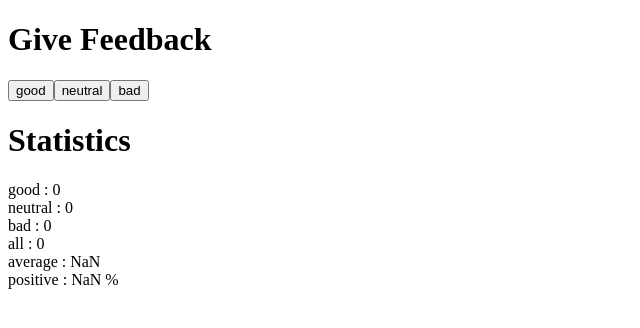
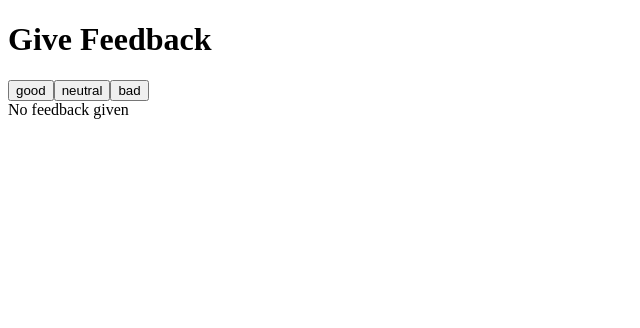
Before and after one commit to Adam-Doria/Full_stack_open_submissions, a React (Vite) app in the folder Part-1/unicafe/: page / in a window 1280 px wide. Shown: the top 328 px of the page, without its empty margins (0-640 px from the left). Built offline with nearby package versions, Linux system fonts and the light colour scheme.

Commit message:
exercise 1.9 : refacto display statistic after first feedback

```diff
--- a/Part-1/unicafe/src/App.jsx
+++ b/Part-1/unicafe/src/App.jsx
@@ -16,12 +16,11 @@ const StatisticsLabel = ({ label, count }) => {
   )
 }
 
-const Statistics = ({good, bad,neutral }) => {
-  const allFeedback= good+bad+neutral
-  const positiveFeedbackRatio = `${(good / allFeedback )*100} %`
+const Statistics = ({ good, bad, neutral }) => {
+  const allFeedback = good + bad + neutral
+  const positiveFeedbackRatio = `${(good / allFeedback) * 100} %`
   const average = (good - bad) / allFeedback
   return (
-
     <>
       <Title label={'Statistics'} />
       <StatisticsLabel label={'good'} count={good} />
@@ -42,9 +41,7 @@ function App() {
   const handleGoodFeedback = () => setGood((prev) => prev + 1)
   const handleNeutralFeedback = () => setNeutral((prev) => prev + 1)
   const handleBadFeedback = () => setBad((prev) => prev + 1)
-
-
-
+  const displayStatistic = Boolean(good || bad || neutral)
 
   return (
     <>
@@ -52,10 +49,11 @@ function App() {
       <Button label="good" action={handleGoodFeedback} />
       <Button label="neutral" action={handleNeutralFeedback} />
       <Button label="bad" action={handleBadFeedback} />
-      <Statistics good={good} neutral={neutral} bad={bad} />
-
-
-
+      {displayStatistic ? (
+        <Statistics good={good} neutral={neutral} bad={bad} />
+      ) : (
+        <div> No feedback given</div>
+      )}
     </>
   )
 }
```
